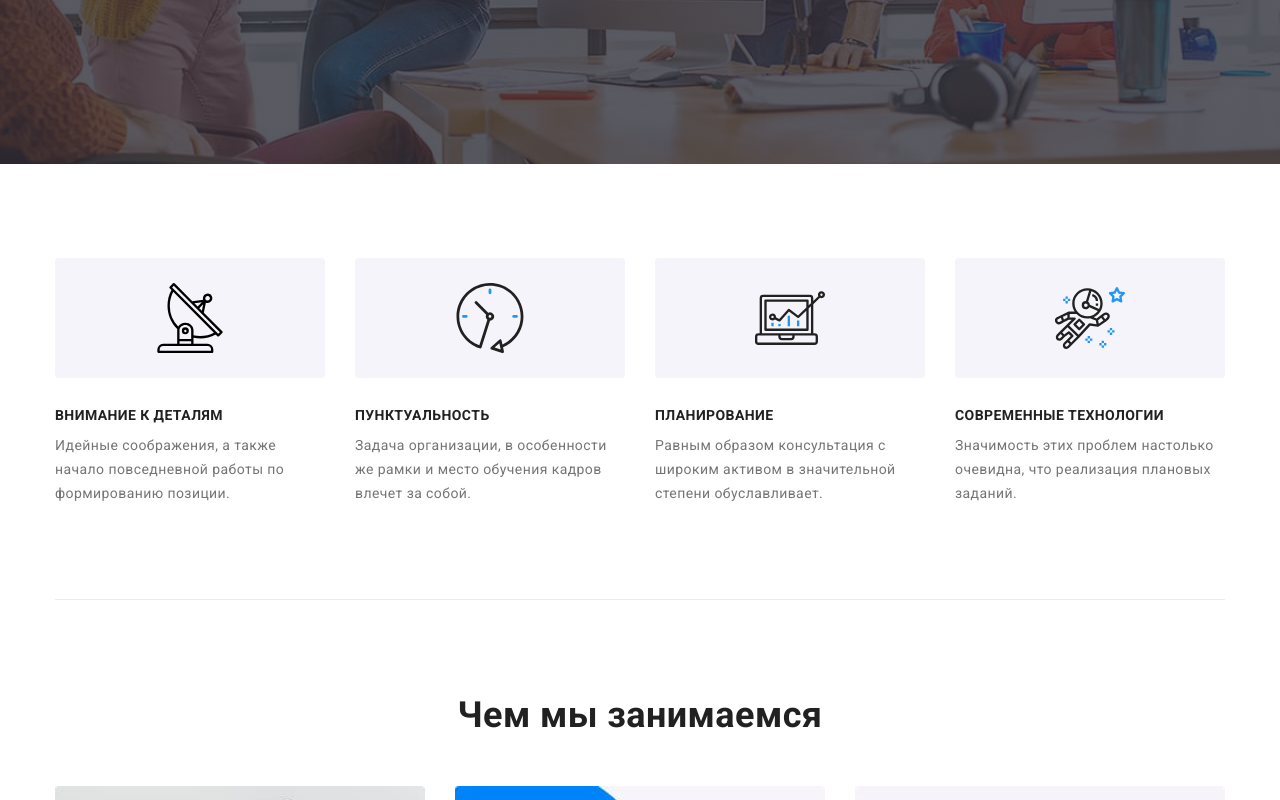
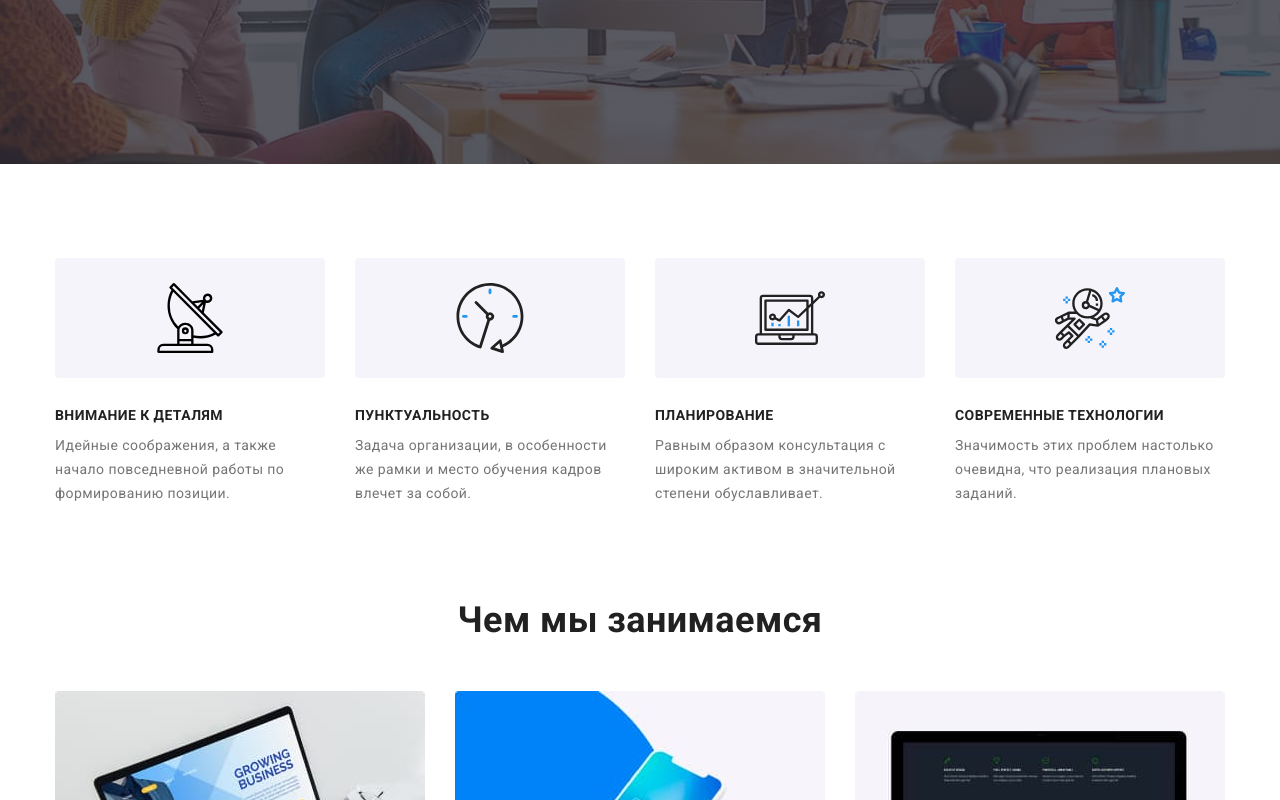
Before and after one commit to skrypkasv/goit-markup-hw-05, a plain HTML site: page index.html in a window 1280 px wide. Shown: the part 541-1341 px from the top of the page. Drawn offline with nearby package versions, Linux system fonts and the light colour scheme.

Commit message:
Fixes .features geometry

```diff
--- a/css/style.css
+++ b/css/style.css
@@ -364,9 +364,9 @@ nav.container {
 /*  */
 /*  */
 /* "Оснобенности компании" */
-.features {
-  padding: 94px 0px;
-  border-bottom: 1px solid var(--border-color);
+.section .container.features {
+  padding-top: 94px;
+  padding-bottom: 0px;
   cursor: default;
 }
 .features .section-subtitle {
--- a/index.html
+++ b/index.html
@@ -72,9 +72,8 @@
       </section>
 
       <!-- Особенности компании -->
-      <section>
-        <div class="container">
-          <div class="features">
+      <section class="section">
+        <div class="container features">
             <!-- Скрытый заголовок ↓ -->
             <h2 class="invisible">Наши основные принципы</h2>
             <ul class="list">
@@ -127,7 +126,6 @@
                 </p>
               </li>
             </ul>
-          </div>
         </div>
       </section>
 
```
